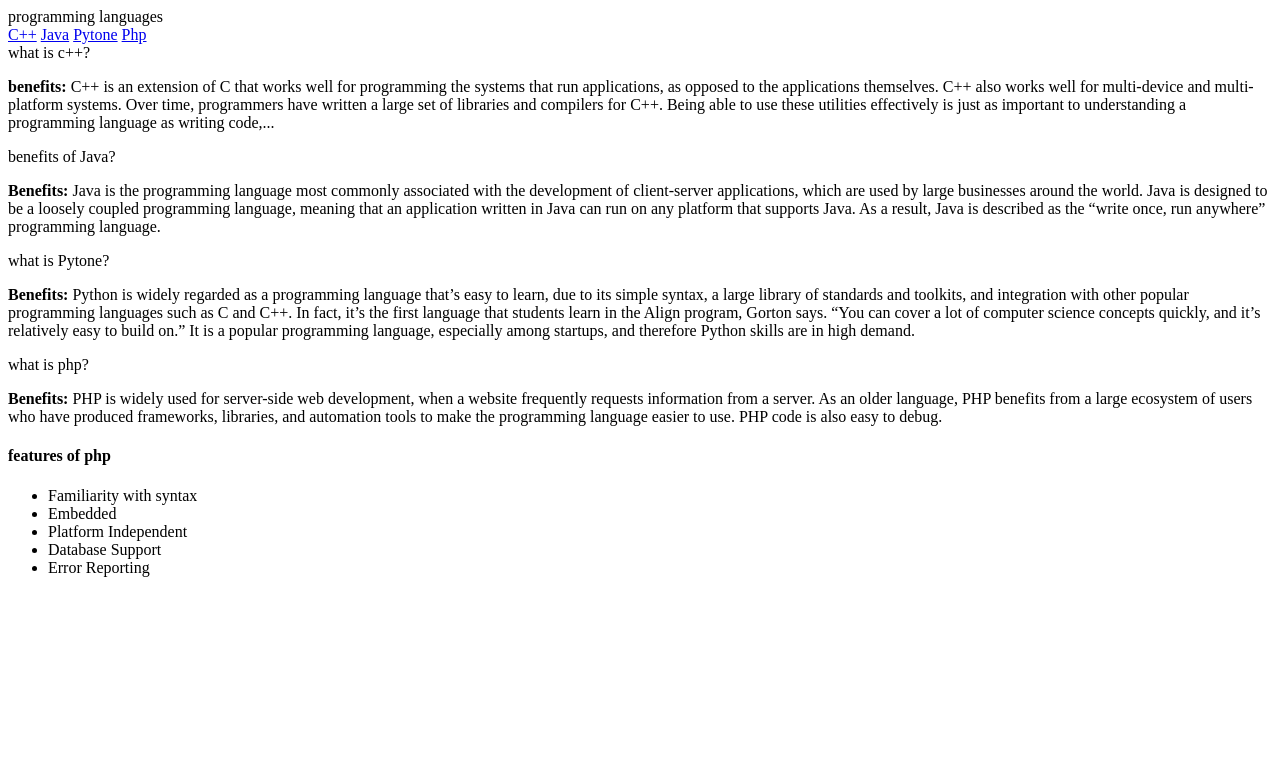
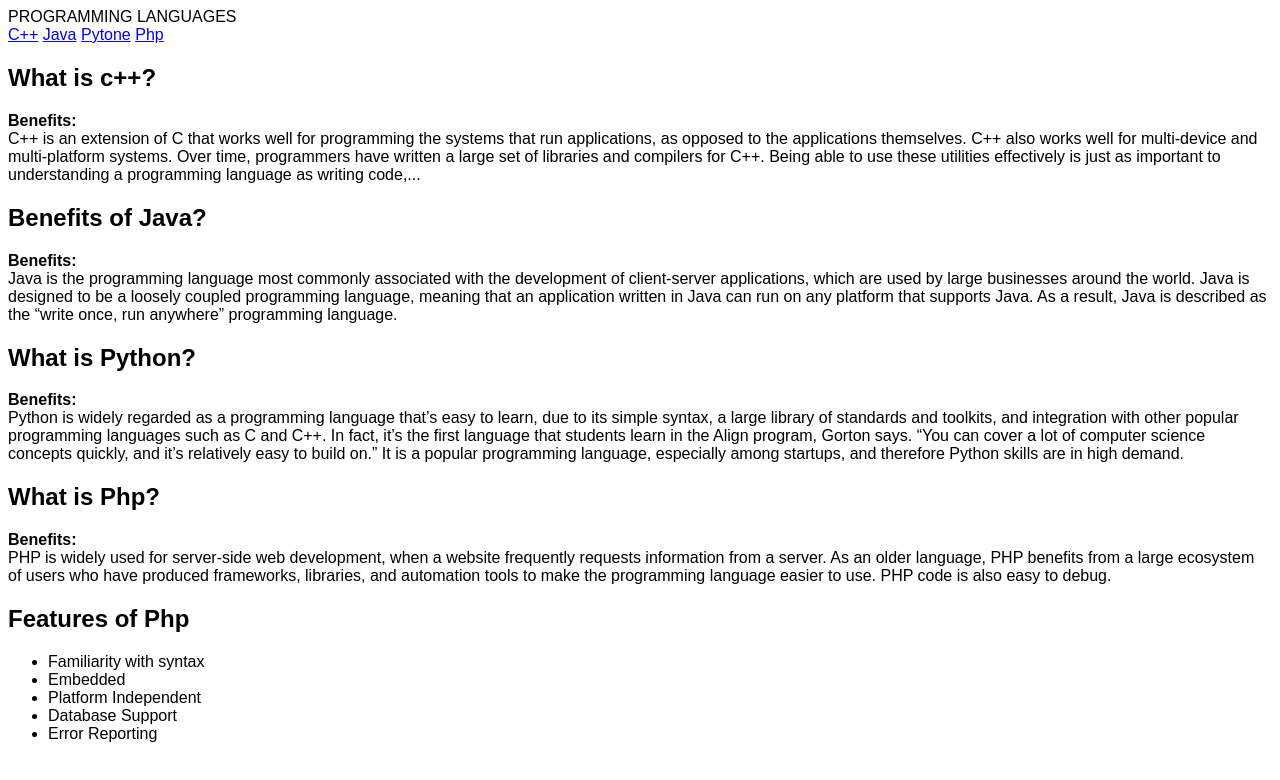
Before and after one commit to mumo-esther/microverse-trials-1, a plain HTML site: page index.html in a window 1280 px wide. Drawn offline with Linux system fonts and the light colour scheme.

Commit message:
Second commit

```diff
--- a/index.html
+++ b/index.html
@@ -7,22 +7,28 @@
     <title>Document</title>
 </head>
 <body>
+    <style>
+        body, h1, h2, h3, h4, h5, h6  {
+          font-family: Arial, Helvetica, sans-serif ;
+        }
+        </style>
     <div class="main-body">
         <nav id="navbar">
-            <header>programming  languages</header>
+            <header>PROGRAMMING LANGUAGES</header>
             <a href="#c++" class="nav-link">C++</a>
             <a href="#java" class="nav-link">Java</a>
 
-            <a href="#pytone" class="nav-link">Pytone</a>
+            <a href="#Python" class="nav-link">Pytone</a>
             <a href="#php" class="nav-link">Php</a>
         </nav>
         <main id="main-doc">
             <section class="main-section" id="intro">
-                <header>
-                    what is  c++?
-                </header>
+                <h1>
+                    What is  c++?
+                </h1>
                 <p>
-                   <b>benefits:</b> C++ is an extension of C that works well for
+                   <b>Benefits:</b> <br>
+                   C++ is an extension of C that works well for
                     programming the systems that run applications, as opposed
                     to the applications themselves. C++ also works well for
                     multi-device and multi-platform systems. Over time, programmers
@@ -33,11 +39,12 @@
 
             </section>
             <section class="main-section" id="intro">
-                <header>
-                    benefits of   Java?
-                </header>
+                <h1>
+                    Benefits of   Java?
+                </h1>
                 <p>
-                    <b>Benefits:</b> Java is the programming language most commonly
+                    <b>Benefits:</b><br>
+                     Java is the programming language most commonly
                      associated with the development of client-server applications,
                       which are used by large businesses around the world. Java is
                        designed to be a loosely coupled programming language,
@@ -48,11 +55,12 @@
 
             </section>
             <section class="main-section" id="intro">
-                <header>
-                    what is Pytone?
-                </header>
+                <h1>
+                    What is Python?
+                </h1>
                 <p>
-                   <b>Benefits:</b>  Python is widely regarded as a programming language
+                   <b>Benefits:</b><br>
+                     Python is widely regarded as a programming language
                     that’s easy to learn, due to its simple syntax, a large library
                      of standards and toolkits, and integration with other popular
                       programming languages such as C and C++. In fact, it’s the
@@ -65,18 +73,19 @@
 
             </section>
             <section class="main-section" id="intro">
-                <header>
-                    what is  php?
-                </header>
+                <h1>
+                    What is  Php?
+                </h1>
                 <p>
-                   <b> Benefits:</b> PHP is widely used for server-side web development,
+                   <b> Benefits:</b>
+                   <br> PHP is widely used for server-side web development,
                     when a website frequently requests information from a server.
                      As an older language, PHP benefits from a large ecosystem of
                      users who have produced frameworks, libraries, and automation
                      tools to make the programming language easier to use. PHP code
                      is also easy to debug.
                 </p>
-                <h4>features of php</h4>
+                <h2>Features of Php</h2>
                 <ul>
 
 
```
